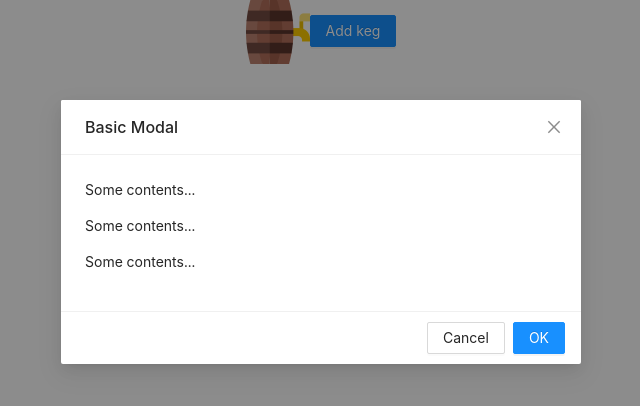
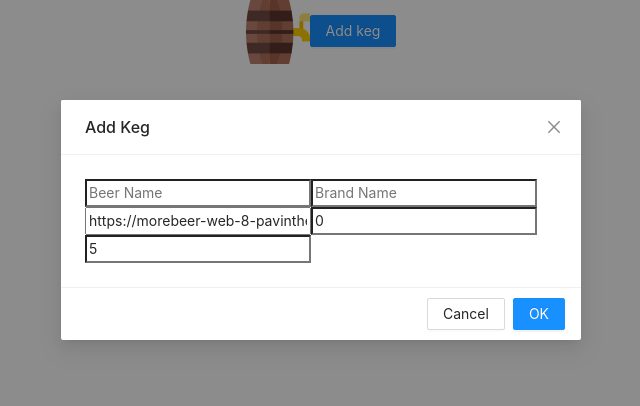
Before and after one commit to NeverSettels/kegger, a React (Create React App) app: page / in a window 1280 px wide. Both pictures are taken after a click on the button "Add keg". Shown: the top 406 px of the page, without its empty margins (319-959 px from the left). Built offline with nearby package versions, Linux system fonts and the light colour scheme.

Commit message:
Added form modal and works

```diff
--- /dev/null
+++ b/src/components/BeerList.js
@@ -0,0 +1,9 @@
+import React from 'react'
+
+export default function BeerList() {
+  return (
+    <div>
+
+    </div>
+  )
+}
--- a/src/components/BreweryControl.js
+++ b/src/components/BreweryControl.js
@@ -1,5 +1,6 @@
 import React, { Component } from 'react'
 import Header from "./Header"
+import BeerList from './BeerList'
 
 export default class BreweryControl extends Component {
   constructor(props) {
@@ -16,12 +17,14 @@ export default class BreweryControl extends Component {
     });
   };
 
-  handleOk = e => {
-    console.log(e);
+  handleOk = (newKeg) => {
+    const newMasterKegList = this.state.masterKegList.concat(newKeg);
     this.setState({
-      formModalVisible: false,
+      masterKegList: newMasterKegList,
+      formModalVisible: false
     });
   };
+
 
   handleCancel = e => {
     console.log(e);
@@ -32,9 +35,13 @@ export default class BreweryControl extends Component {
 
   render() {
     return (
-      <div>
+      <>
         <Header handleCancel={this.handleCancel} handleOk={this.handleOk} showModal={this.showModal} this={this.handleCancel} visible={this.state.formModalVisible} />
-      </div>
+        <div>
+
+          <BeerList beerList={this.state.masterKegList} />
+        </div>
+      </>
     )
   }
 }
--- a/src/components/Header.js
+++ b/src/components/Header.js
@@ -1,8 +1,31 @@
-import React from 'react'
+import React, { useState } from 'react'
 import { Modal, Button } from 'antd';
+import { v4 } from 'uuid';
+import PropTypes from "prop-types"
 
 export default function Header(props) {
   const { handleOk, handleCancel, showModal, visible } = props
+
+  const [name, setName] = useState('');
+  const [brand, setBrand] = useState('');
+  const [img, setImg] = useState('https://morebeer-web-8-pavinthewaysoftw.netdna-ssl.com/product_image/morebeer/500x500/32750.png');
+  const [alc, setAlc] = useState(5);
+  const [price, setPrice] = useState(0);
+
+
+  function handleKegform(event) {
+    handleOk(
+      {
+        name,
+        brand,
+        img,
+        price,
+        alc,
+        pints: 124,
+        id: v4()
+      });
+  }
+
   return (
     <nav>
       <img src="/wine.png" alt="keg logo" />
@@ -10,15 +33,25 @@ export default function Header(props) {
         Add keg
         </Button>
       <Modal
-        title="Basic Modal"
+        title="Add Keg"
         visible={visible}
-        onOk={handleOk}
+        onOk={handleKegform}
         onCancel={handleCancel}
       >
-        <p>Some contents...</p>
-        <p>Some contents...</p>
-        <p>Some contents...</p>
+        <form >
+          <input value={name} onChange={e => setName(e.target.value)} type="text" name="name" placeholder="Beer Name" />
+          <input value={brand} onChange={e => setBrand(e.target.value)} type="text" name="brand" placeholder="Brand Name" />
+          <input value={img} onChange={e => setImg(e.target.value)} type="url" name="img" placeholder="Enter Image Url" />
+          <input value={price} onChange={e => setPrice(e.target.value)} type="number" name="price" placeholder="Price" />
+          <input value={alc} onChange={e => setAlc(e.target.value)} type="number" name="alc" placeholder="Alchohol Content" />
+        </form>
       </Modal>
     </nav>
   )
 }
+Header.propTypes = {
+  handleOk: PropTypes.func,
+  handleCancel: PropTypes.func,
+  showModal: PropTypes.func,
+  visible: PropTypes.bool
+};
```
